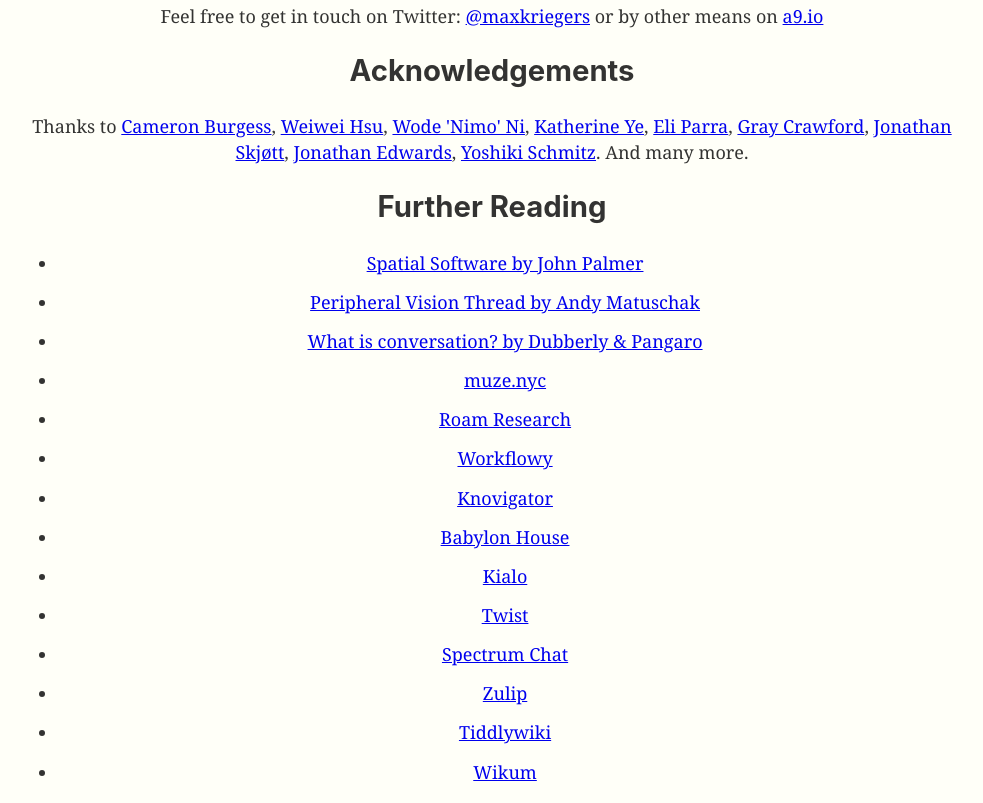
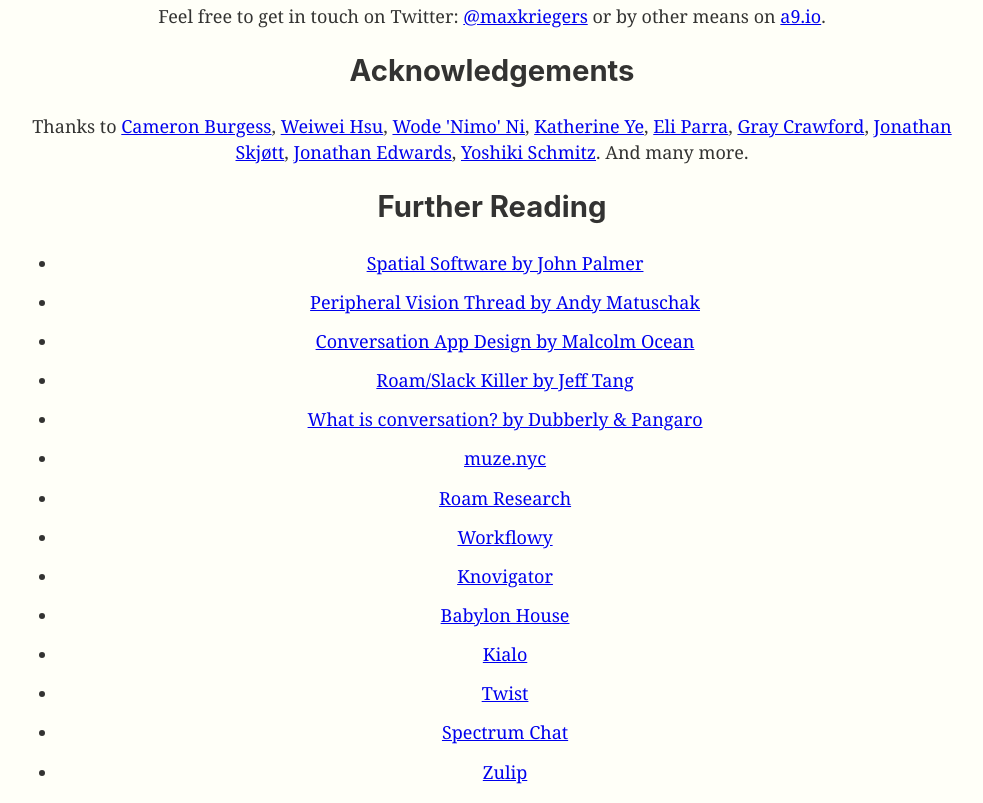
Before and after one commit to maxkrieger/glue-comic, a Gatsby site: page /page-5 in a window 1280 px wide. Shown: the part 2432-3235 px from the top of the page, without its empty margins (148-1131 px from the left). Built offline with nearby package versions, Linux system fonts and the light colour scheme; Gatsby itself is replaced by a stand-in of ours.

Commit message:
add some more sources

```diff
--- a/src/pages/page-5.js
+++ b/src/pages/page-5.js
@@ -14,6 +14,14 @@ const furtherReading = [
   [
     "Peripheral Vision Thread by Andy Matuschak",
     "https://mobile.twitter.com/andy_matuschak/status/1202663202997170176",
+  ],
+  [
+    "Conversation App Design by Malcolm Ocean",
+    "https://roamresearch.com/#/app/malcolmocean/page/Tbh3Tm5ju",
+  ],
+  [
+    "Roam/Slack Killer by Jeff Tang",
+    "https://twitter.com/tangjeff0/status/1248060649344831488",
   ],
   [
     "What is conversation? by Dubberly & Pangaro",
@@ -111,7 +119,7 @@ const SecondPage = () => {
         <p>
           Feel free to get in touch on Twitter:{" "}
           <a href="https://twitter.com/maxkriegers">@maxkriegers</a> or by other
-          means on <a href="https://a9.io">a9.io</a>
+          means on <a href="https://a9.io">a9.io</a>.
         </p>
         <h2>Acknowledgements</h2>
         <p>
```
